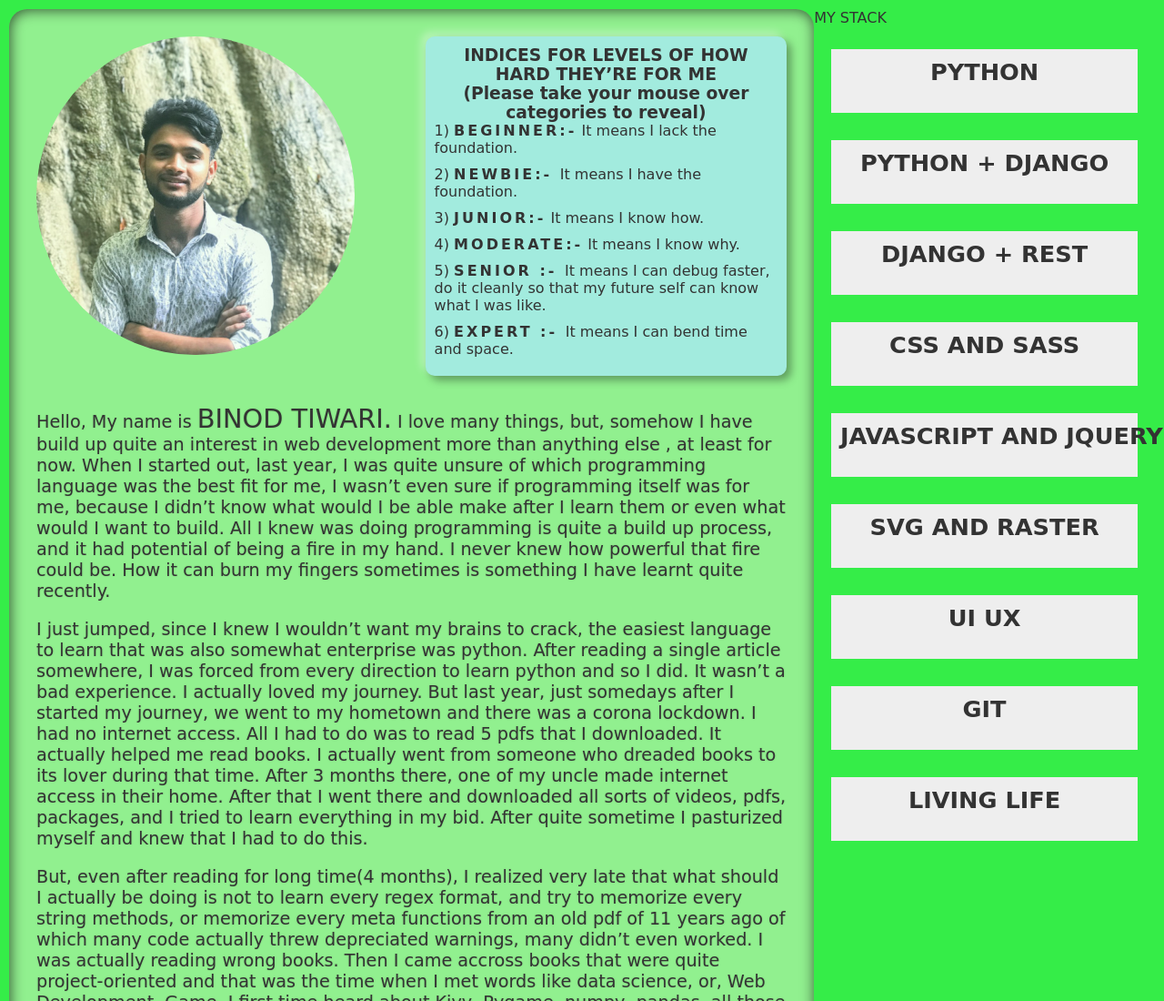
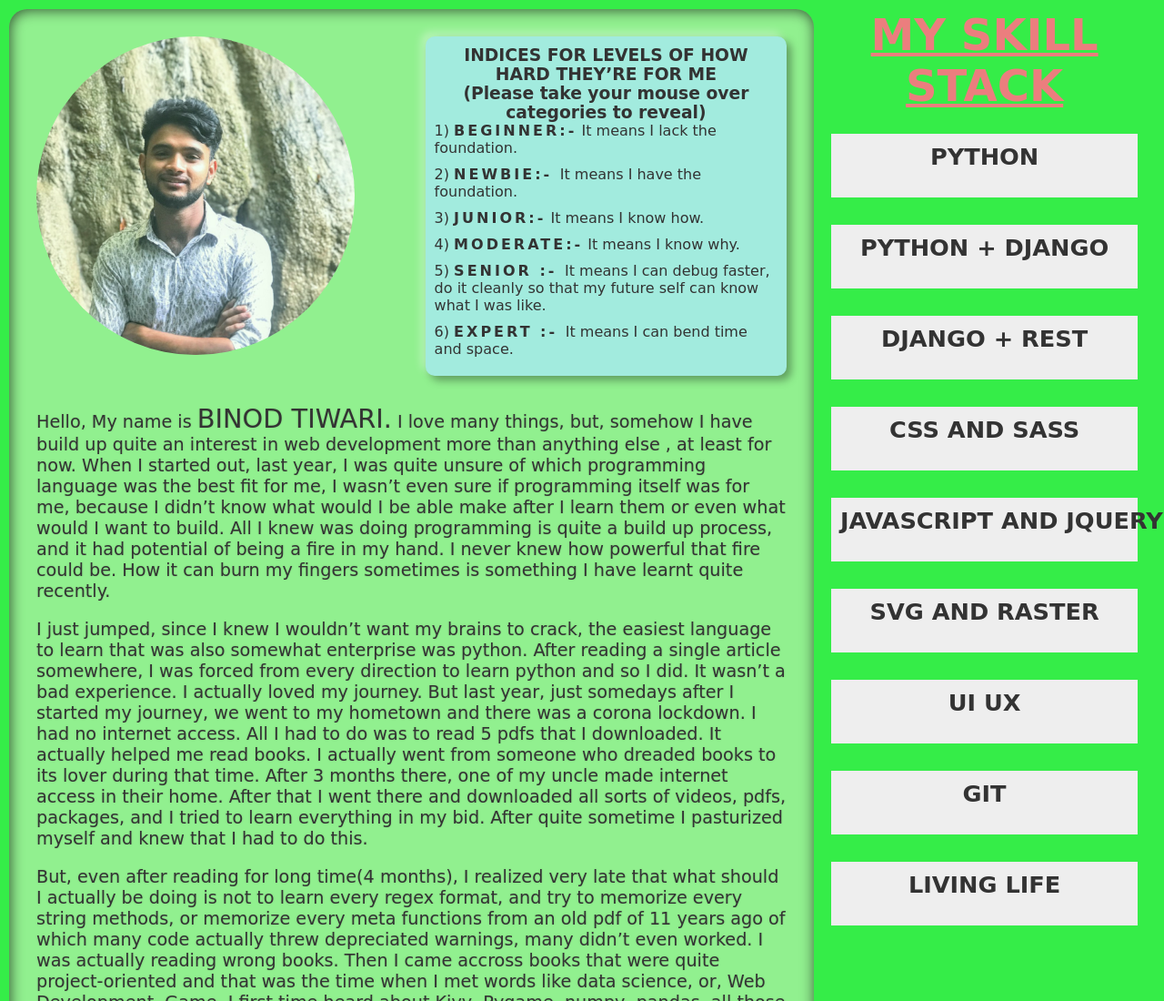
Before and after one commit to boyedandtoyed/my, a plain HTML site: page index.html in a window 1280 px wide. Shown: the top 1100 px of the page at 91% size. Drawn offline with nearby package versions, Linux system fonts and the light colour scheme; a web font is replaced by a local one.

Commit message:
Add text inside span#silllisttext saying MY SKILL STACK and style it

```diff
--- a/index.html
+++ b/index.html
@@ -68,7 +68,7 @@
 
     </aside>
     <aside class="skills">
-        <span id="skilllisttext">MY STACK</span>
+        <span id="skilllisttext">MY SKILL STACK</span>
     </aside>
 </main>
 
--- a/style.css
+++ b/style.css
@@ -169,7 +169,15 @@ text-transform: uppercase;
 text-align: center;
 line-height:1.5;
 } */
-
+.skills #skilllisttext{
+    display:block;
+    text-align:center;
+    font-size: 3em;
+    font-weight: 800;
+    text-transform: uppercase;
+    text-decoration: underline;
+    color: rgb(235, 126, 126);
+}
 
 @media screen and (max-width:1350px){
     main{
```
